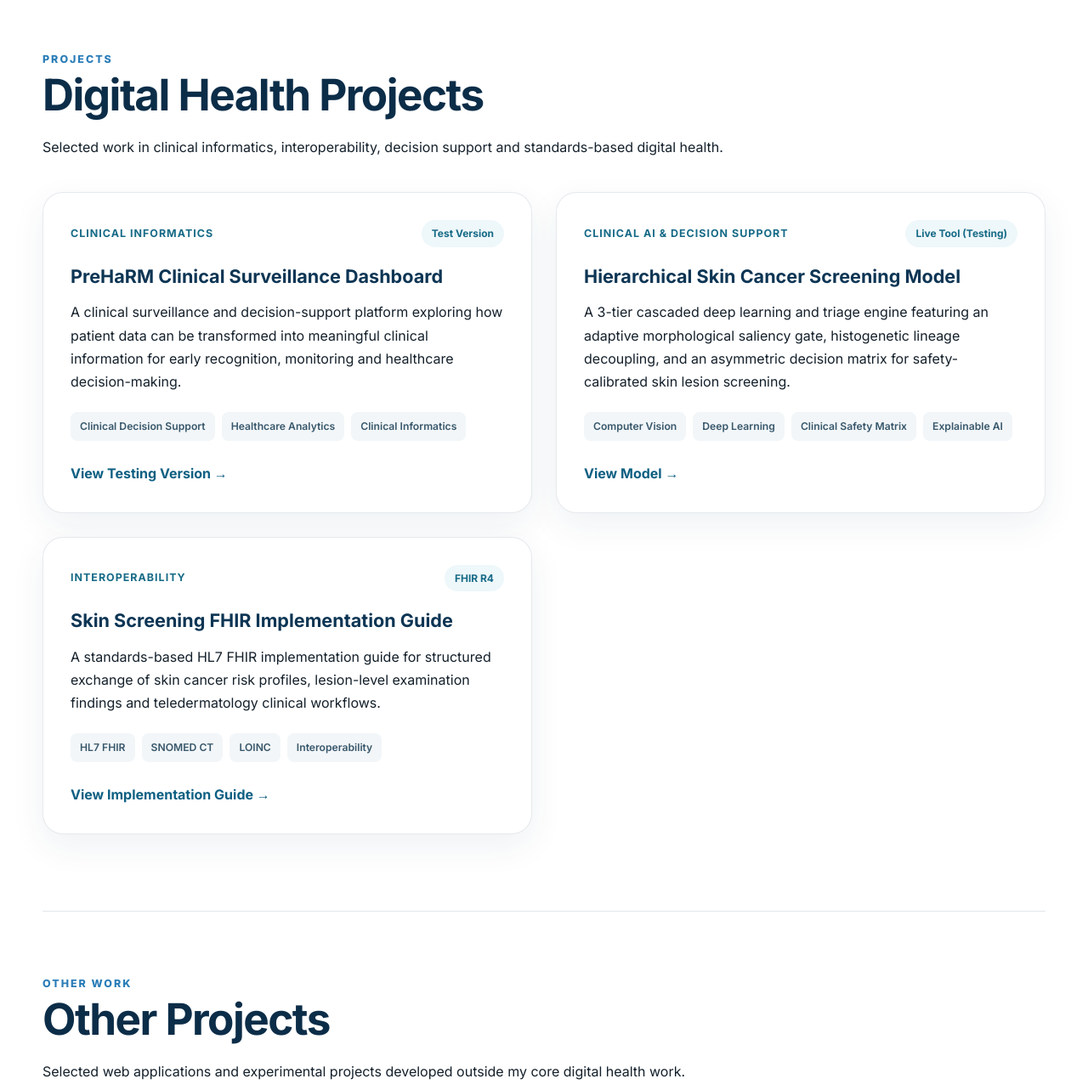
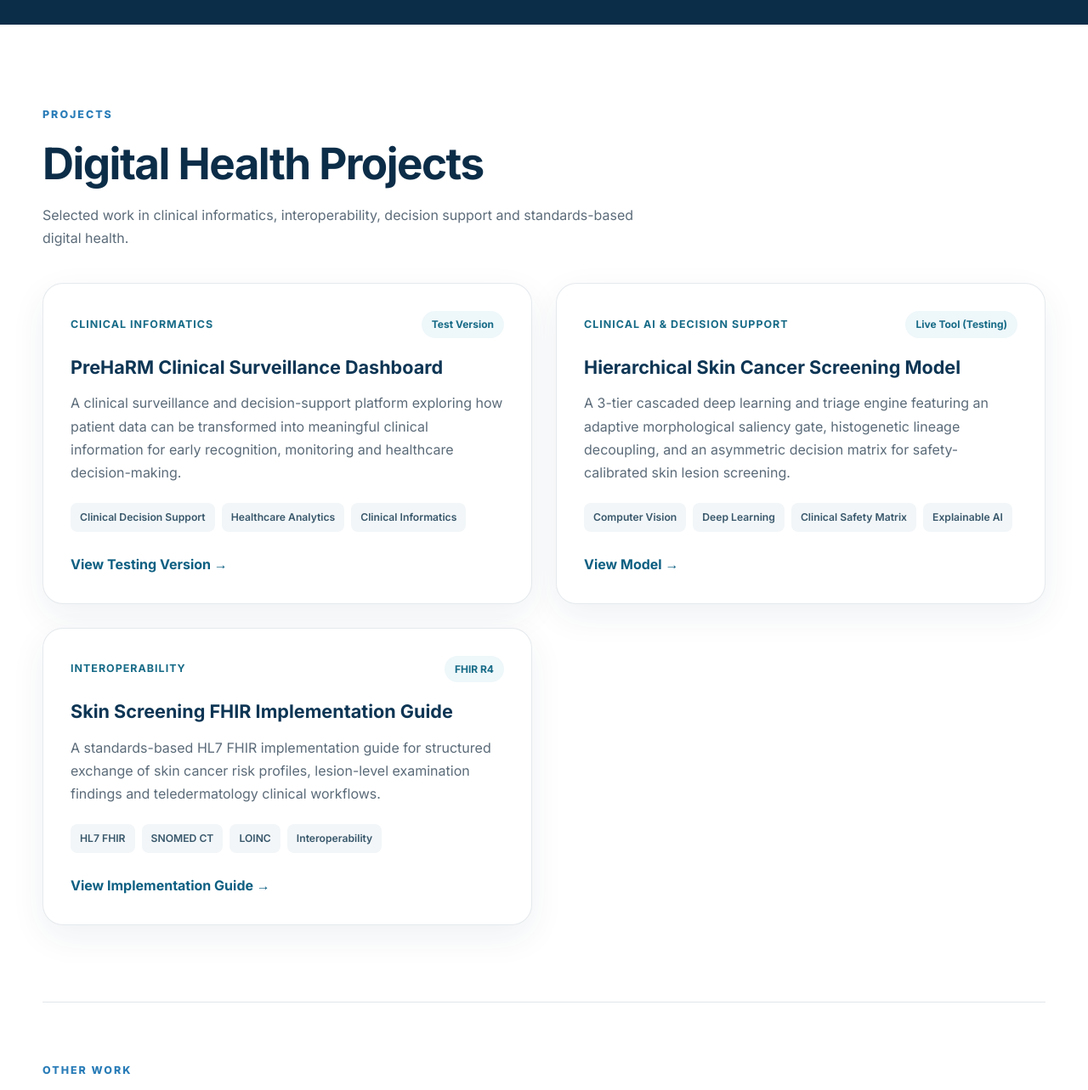
Before and after one commit to susith-athukorala/susith-athukorala.github.io, a plain HTML site: page index.html in a window 1280 px wide. Shown: the part 4220-5503 px from the top of the page at 85% size. Drawn offline with Linux system fonts and the light colour scheme.

Commit message:
Add files via upload

```diff
--- a/index.html
+++ b/index.html
@@ -139,9 +139,9 @@
     <div class="container">
 
         <div class="section-heading">
-            <span class="eyebrow">Projects</span>
+            <p class="eyebrow">Projects</p>
             <h2>Digital Health Projects</h2>
-            <p>
+            <p class="section-intro">
                 Selected work in clinical informatics, interoperability,
                 decision support and standards-based digital health.
             </p>
@@ -255,9 +255,9 @@
 <div class="other-projects">
 
     <div class="section-heading other-projects-heading">
-        <span class="eyebrow">Other Work</span>
+        <p class="eyebrow">Other Work</p>
         <h2>Other Projects</h2>
-        <p>
+        <p class="section-intro">
             Selected web applications and experimental projects developed
             outside my core digital health work.
         </p>
--- a/style.css
+++ b/style.css
@@ -91,12 +91,12 @@ h1{font-family:Merriweather,serif;font-size:clamp(3rem,6vw,5.3rem);margin-bottom
 .timeline-date{font-weight:800;color:var(--blue);font-size:.9rem}.timeline-item h3{margin-bottom:4px}.timeline-item p{margin:0;color:var(--muted)}
 .research-grid{display:grid;grid-template-columns:repeat(2,1fr);gap:20px;margin-top:40px}
 .research-card{padding:30px;border:1px solid rgba(255,255,255,.14);border-radius:var(--radius);background:rgba(255,255,255,.05)}
-.research-card p{color:#c6d6e0}.research-card a{color:#9ed5f5;font-weight:700}
+.research-card .tag{display:inline-block;margin-bottom:16px}.research-card h3{margin-bottom:10px}.research-card p{color:#c6d6e0}.research-card a{color:#9ed5f5;font-weight:700}
 .center-action{text-align:center;margin-top:32px}
 .teaching-grid{display:grid;grid-template-columns:.9fr 1.1fr;gap:70px;align-items:start}
 .teaching-list{display:grid;gap:16px}.teaching-list div{background:white;border:1px solid var(--line);border-radius:16px;padding:20px 22px;display:flex;flex-direction:column;gap:4px}.teaching-list span{color:var(--muted)}
 .contact-section{padding-top:70px}.contact-card{background:linear-gradient(135deg,#0c2d48,#19557e);color:white;border-radius:30px;padding:48px;display:grid;grid-template-columns:1.2fr .8fr;gap:40px;align-items:center}.contact-card h2{color:white}.contact-card .eyebrow{color:#9ed5f5}.contact-card p{color:#d6e4ed}.contact-links{display:grid;gap:12px}.contact-links a{padding:13px 15px;border-radius:12px;background:rgba(255,255,255,.08);border:1px solid rgba(255,255,255,.14);font-weight:600}.contact-links a:hover{background:rgba(255,255,255,.16)}
-footer{padding:30px 0;border-top:1px solid var(--line);color:#6b7d89;font-size:.9rem}.footer-inner{display:flex;justify-content:space-between;gap:20px}
+footer{padding:30px 0;border-top:1px solid var(--line);color:#6b7d89;font-size:.9rem}.footer-inner{display:flex;justify-content:space-between;align-items:center;gap:20px}.footer-inner p{margin:0}
 .reveal{opacity:0;transform:translateY(18px);transition:opacity .6s ease,transform .6s ease}.reveal.visible{opacity:1;transform:none}
 @media(max-width:900px){.nav{display:none;position:absolute;top:76px;left:20px;right:20px;background:white;box-shadow:var(--shadow);border-radius:16px;padding:20px;flex-direction:column}.nav.open{display:flex}.menu-toggle{display:block}.hero-grid,.two-col,.teaching-grid,.contact-card{grid-template-columns:1fr}.hero-portrait{justify-self:center}.portrait-badge{left:10px}.six-grid{grid-template-columns:repeat(2,1fr)}.research-grid{grid-template-columns:1fr}.timeline-item{grid-template-columns:1fr;gap:3px}.hero{padding-top:60px}}
 @media(max-width:620px){.container{width:min(100% - 28px,1180px)}.brand-text{display:none}.six-grid{grid-template-columns:1fr}.section{padding:72px 0}.hero-actions{flex-direction:column;align-items:stretch}.btn{width:100%}.contact-card{padding:30px}.footer-inner{flex-direction:column}.portrait-frame{width:100%}}
@@ -158,6 +158,7 @@ footer{padding:30px 0;border-top:1px solid var(--line);color:#6b7d89;font-size:.
 }
 
 .project-card p {
+    color: var(--muted);
     line-height: 1.7;
     margin-bottom: 22px;
 }
```
